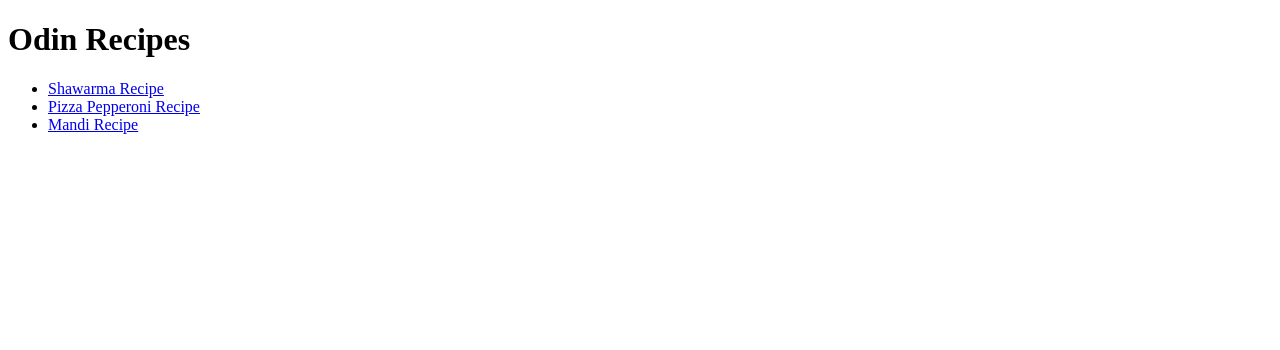
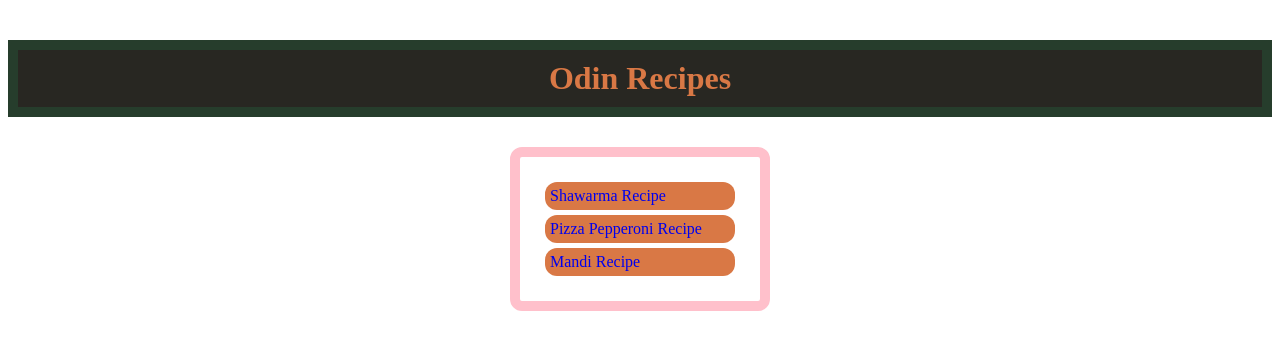
Before and after one commit to ozeee11/odin-recipes, a plain HTML site: page index.html in a window 1280 px wide. Drawn offline with Linux system fonts and the light colour scheme.

Commit message:
adding css

```diff
--- a/index.html
+++ b/index.html
@@ -3,11 +3,12 @@
   <head>
     <meta charset="UTF-8" />
     <title>Odin Recipes</title>
+    <link href="./styles.css" rel="stylesheet">
   </head>
   <body>
     <h1>Odin Recipes</h1>
     <ul>
-      <li>
+     <li>
         <a href="./recipes/shawarma.html" target="_blank" rel="noreferrer"
           >Shawarma Recipe</a
         >
--- /dev/null
+++ b/styles.css
@@ -0,0 +1,36 @@
+body{
+    box-sizing: border-box;
+}
+h1{
+    color: #D97845;
+    box-sizing: border-box;
+    background-color: #282722;
+    padding: 10px;
+    border: 10px solid #263D2C;
+    margin: 40px auto;
+    text-align: center;
+}
+ul{
+    color: #F8F5EF;
+    border: 10px solid pink;
+    border-radius: 12px;
+    width: 200px;
+    margin: -10px auto 10px auto;
+    padding: 20px;
+}
+li{
+        list-style: none;
+
+}
+a{
+
+    text-decoration:none;
+    display: block;
+    padding: 5px;
+    background-color: #D97845;
+    margin: 5px;
+    border-radius: 12px;
+}
+a:hover {
+    color:#D97845;
+}
```
